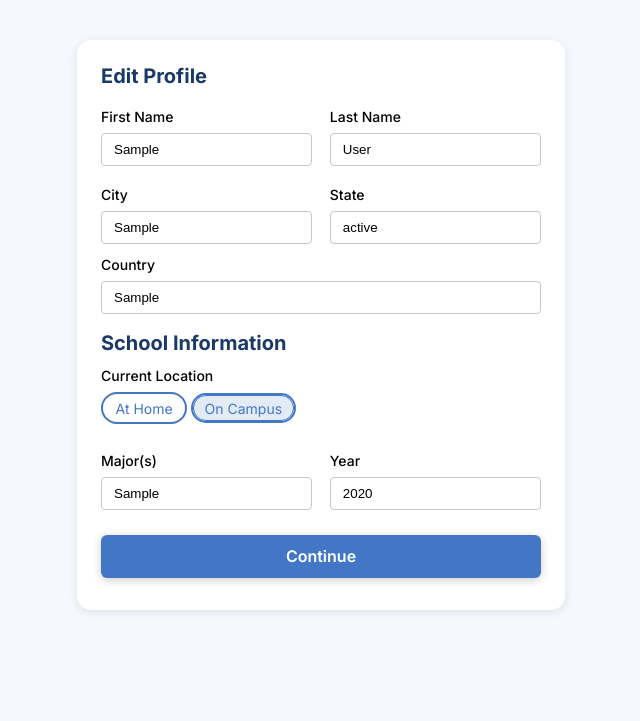
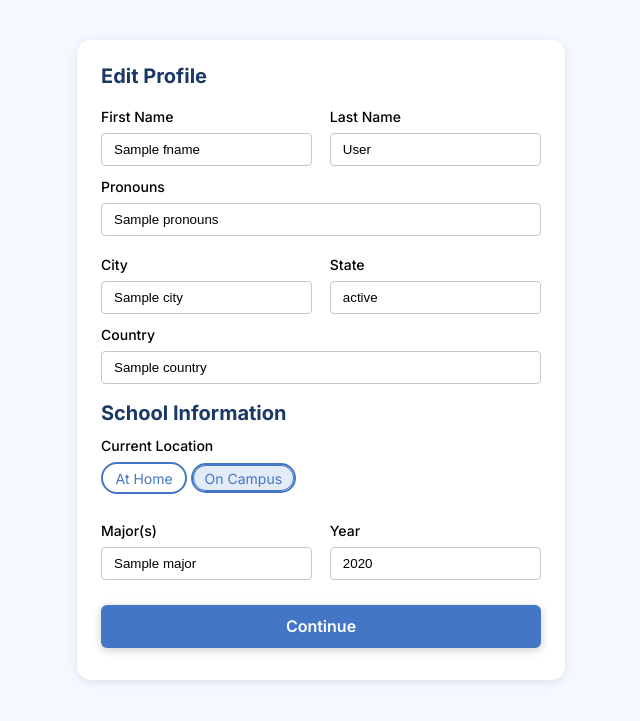
Before and after one commit to melguzman/winterest, a Flask app: template templates/edit.html in a window 1280 px wide. Shown: the part 60-781 px from the top of the page, without its empty margins (319-959 px from the left). Run offline with Flask 2, Linux system fonts and the light colour scheme; the template is opened without the code that fills it: most values are stand-ins (such as "Sample title", 1, 10 or a date in 2020).

Commit message:
Profile additions

```diff
--- a/app.py
+++ b/app.py
@@ -62,7 +62,7 @@ def login():
                 # Same response as wrong password,
                 # so no information about what went wrong
                 print("Row is none")
-                flash('Login incorrect. Try again or join')
+                flash('Login incorrect. Try again or sign up')
                 return redirect( url_for('login'))
             hashed = row['hashed']
             hashed2 = bcrypt.hashpw(passwd.encode('utf-8'),
@@ -107,6 +107,7 @@ def signup():
             state = request.form['state']
             city = request.form['city']
             onCampus = request.form['onCampus']
+            pronouns = request.form['pronouns']
 
             # check if the passwords match and if so,
             # continue to add them to the user pass table
@@ -119,7 +120,8 @@ def signup():
             hashed_str = hashed.decode('utf-8')
             try:
                 # insert user account if passwords match AND username is not taken
-                profileQueries.insert_profile(conn, wemail, fname, lname, country, state, city, major, year, onCampus)
+                profileQueries.insert_profile(conn, wemail, fname, lname,
+                    country, state, city, major, year, onCampus, pronouns)
                 curs.execute('''INSERT INTO userpass(wemail, hashed)
                             VALUES(%s, %s)''',
                             [wemail, hashed_str])
@@ -400,6 +402,7 @@ def edit():
         conn = dbi.connect()
         info = profileQueries.find_profile(conn, userEmail)
         completeInfo = favoritesInformation(info)
+        print(completeInfo)
         favorites = formatFavorites(completeInfo['favorites'])
         bio = userInfo.getBio(conn, userEmail)
         photo = userInfo.find_photo(conn, userEmail)
@@ -421,8 +424,10 @@ def edit():
         state = request.form['state']
         city = request.form['city']
         onCampus = request.form['onCampus']
+        pronouns = request.form['pronouns']
 
-        profileQueries.update_profile(conn, wemail, fname, lname, country, state, city, major, year, onCampus)
+        profileQueries.update_profile(conn, wemail, fname, lname,
+            country, state, city, major, year, onCampus, pronouns)
 
         #interests
         book = request.form['book']
@@ -444,7 +449,7 @@ def edit():
         if (social1_type == 'Text'):
             social1_value = request.form['phonenumber1']
             profileQueries.update_phone(conn, wemail, social1_value, social1_type)
-        else: # for Instagram/Faceobok, which hold links
+        else: # for Instagram/Facebook, which hold links
             # Two cases were necessary since the inputs held different values
             social1_value = request.form['social-url1']
             print(social1_value)
--- a/tables.sql
+++ b/tables.sql
@@ -20,7 +20,8 @@ create table userAccount (
     country varchar(50),
     state varchar(2),
     city varchar(50),
-    onCampus enum("yes", "no")
+    onCampus enum("yes", "no"),
+    pronouns varchar(10)
 )
 
 ENGINE = InnoDB;
--- a/templates/edit.html
+++ b/templates/edit.html
@@ -25,28 +25,33 @@
         <div class="twocol-flex">
           <div class="textbox signup-textbox">
             <label for="fname">First Name</label>
-            <input type="text" id="fname" name="fname" value={{person.fname}} required>
+            <input type="text" id="fname" name="fname" value="{{person.fname}}"required>
           </div>
 
           <div class="textbox signup-textbox">
             <label for="lname">Last Name</label>
-            <input type="text" id="lname" name="lname" value={{person.lname}} required>
+            <input type="text" id="lname" name="lname" value="{{person.lname}}" required>
           </div>
+        </div>
+
+        <div class="textbox signup-textbox">
+          <label for="pronouns">Pronouns</label>
+          <input type="text" id="pronouns" name="pronouns" value="{{person.pronouns}}">
         </div>
 
         <div class="twocol-flex">
           <div class="textbox signup-textbox">
             <label for="city">City</label>
-            <input type="text" id="city" name="city" value={{person.city}} required>
+            <input type="text" id="city" name="city" value="{{person.city}}" required>
           </div>
           <div class="textbox signup-textbox">
             <label for="state">State</label>
-            <input type="text" id="state" name="state" value={{person.state}}>
+            <input type="text" id="state" name="state" value="{{person.state}}">
           </div>
         </div>
         <div class="textbox signup-textbox">
           <label for="country">Country</label>
-          <input type="text" id="country" name="country" value={{person.country}} required>
+          <input type="text" id="country" name="country" value="{{person.country}}" required>
         </div>
 
         <br>
@@ -83,12 +88,12 @@
         <div class="twocol-flex">
           <div class="textbox signup-textbox">
             <label for="major">Major(s)</label>
-            <input type="text" id="major" name="major" value={{person.major}} required>
+            <input type="text" id="major" name="major" value="{{person.major}}"required>
           </div>
 
           <div class="textbox signup-textbox">
             <label for="year">Year</label>
-            <input type="text" id="year" name="year" value={{person.year}} required>
+            <input type="text" id="year" name="year" value="{{person.year}}" required>
           </div>
         </div>
         <br>
--- a/templates/signup.html
+++ b/templates/signup.html
@@ -22,6 +22,11 @@
             <label for="lname">Last Name</label>
             <input type="text" id="lname" name="lname" placeholder="Last Name" required>
           </div>
+        </div>
+
+        <div class="textbox signup-textbox">
+          <label for="country">Pronouns</label>
+          <input type="text" id="pronouns" name="pronouns" placeholder="Pronouns">
         </div>
 
         <div class="twocol-flex">
```
Also changed, not shown: profileQueries.py (+7 -5 lines), templates/home.html (+9 -4 lines), templates/matches.html (+7 -2 lines), templates/profile.html (+8 -3 lines), uploads/jl4.jpg.
